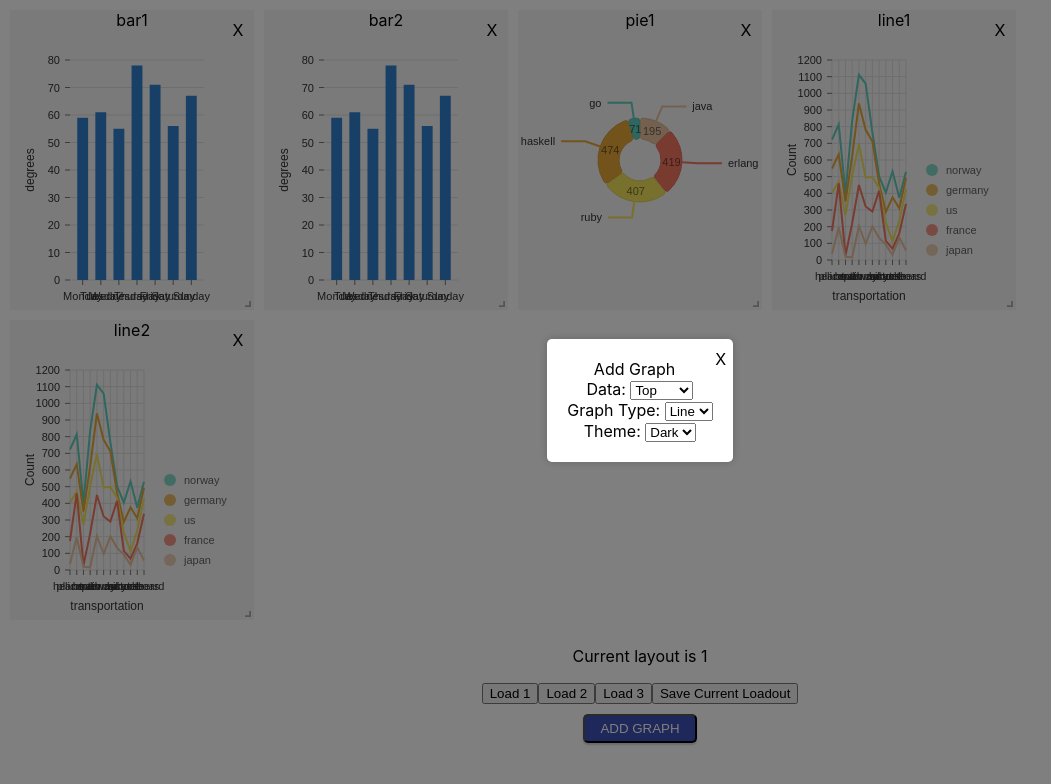
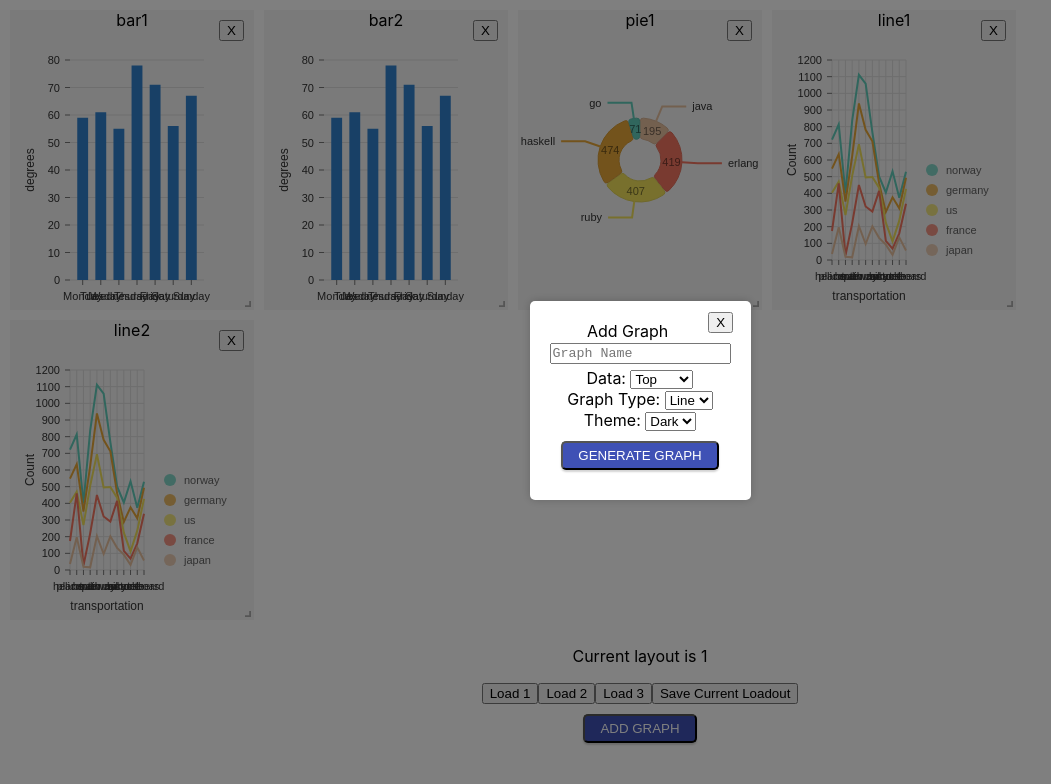
Before and after one commit to CS307PULSE/PULSE, a React (Create React App) app in the folder StatisticsPage/: page / in a window 1280 px wide. Both pictures are taken after a click on the button "ADD GRAPH". Shown: the top 784 px of the page, without its empty margins (0-1051 px from the left). Built offline with nearby package versions, Linux system fonts and the light colour scheme.

Commit message:
Moved Popup into GraphGrid and updated to CSS styling
Moved popup code into graphgrid b/c interconnected data
Changed lots of parts to css styling instead of styled styling

```diff
--- a/StatisticsPage/src/App.css
+++ b/StatisticsPage/src/App.css
@@ -12,3 +12,64 @@
   font-size: calc(10px + 2vmin);
   color: white;
 }
+
+.GraphCloseButton {
+  outline: 0 0 0;
+  position: absolute;
+  top: 10px;
+  right: 10px;
+  cursor: pointer;
+}
+
+.PopupCloseButton {
+  outline: 0 0 0;
+  position: relative;
+  top: -10px;
+  right: -40px;
+  cursor: pointer;
+}
+
+.TypButton {
+  background-color: #3f51b5;
+  color: white;
+  padding: 5px 15px;
+  border-radius: 5px;
+  outline: 0;
+  text-transform: uppercase;
+  margin: 10px 0px;
+  cursor: pointer;
+  box-shadow: 0px 2px 2px lightgray;
+  transition: ease background-color 250ms;
+  &:hover {
+    background-color: #283593;
+  }
+  &:disabled {
+    cursor: default;
+    opacity: 0.7;
+  }
+}
+
+.nameField {
+  resize: none;
+}
+
+.PopupOverlay {
+  position: fixed;
+  top: 0;
+  left: 0;
+  width: 100%;
+  height: 100%;
+  background: rgba(0, 0, 0, 0.5);
+  display: flex;
+  justify-content: center;
+  align-items: center;
+  z-index: 1000;
+}
+
+.PopupContent {
+  background: white;
+  padding: 20px;
+  border-radius: 5px;
+  box-shadow: 0px 0px 10px rgba(0, 0, 0, 0.2);
+  max-width: 80%;
+}
--- a/StatisticsPage/src/App.js
+++ b/StatisticsPage/src/App.js
@@ -1,47 +1,11 @@
-import React, { useState } from "react";
+import React from "react";
 import "./App.css";
 import GraphGrid from "./GraphGrid";
-import styled from "styled-components";
-import Popup from "./Popup";
-
-//Stylized button for adding a graph
-const Button = styled.button`
-  background-color: #3f51b5;
-  color: white;
-  padding: 5px 15px;
-  border-radius: 5px;
-  outline: 0;
-  text-transform: uppercase;
-  margin: 10px 0px;
-  cursor: pointer;
-  box-shadow: 0px 2px 2px lightgray;
-  transition: ease background-color 250ms;
-  &:hover {
-    background-color: #283593;
-  }
-  &:disabled {
-    cursor: default;
-    opacity: 0.7;
-  }
-`;
 
 function App() {
-  //Functions to enable opening and closing of the "Add Graph" menu
-  const [isPopupOpen, setIsPopupOpen] = useState(false);
-  const openPopup = () => {
-    setIsPopupOpen(true);
-  };
-  const closePopup = () => {
-    setIsPopupOpen(false);
-  };
-
   return (
     <div className="App">
       <GraphGrid />
-      <div>
-        <Button onClick={openPopup}>Add Graph</Button>
-      </div>
-      <Popup isOpen={isPopupOpen} onClose={closePopup} />
     </div>
   );
 }
--- a/StatisticsPage/src/GraphGrid.js
+++ b/StatisticsPage/src/GraphGrid.js
@@ -2,6 +2,7 @@ import React, { useState, useEffect } from "react";
 import ReactGridLayout, { Responsive, WidthProvider } from "react-grid-layout";
 import styled from "styled-components";
 import { BarGraph, LineGraph, PieGraph, data1, data2, data3 } from "./Graphs";
+import Popup from "./Popup";
 import "react-resizable/css/styles.css";
 
 const ResponsiveGridLayout = WidthProvider(Responsive);
@@ -9,16 +10,6 @@ const ResponsiveGridLayout = WidthProvider(Responsive);
 //Stylized div for each of the graph containers
 const GraphContainer = styled.div`
   background: #f5f5f5;
-`;
-
-//Stylized close button for graph containers
-const CloseButton = styled.span`
-  position: absolute;
-  width: 5%;
-  height: 5%;
-  top: 10px;
-  right: 10px;
-  cursor: pointer;
 `;
 
 //Default layout so that page does not look empty
@@ -150,6 +141,21 @@ export default function GraphGrid() {
     setLayout(getFromLS(layoutNumber));
   }, []);
 
+  //Functions to enable opening and closing of the "Add Graph" menu
+  const [isPopupOpen, setIsPopupOpen] = useState(false);
+  const openPopup = () => {
+    setIsPopupOpen(true);
+  };
+  const closePopup = () => {
+    setIsPopupOpen(false);
+  };
+
+  //Get data from add graph popup
+  const [newGraphData, setNewGraphData] = useState({});
+  const getNewGraphData = (newGraphData) => {
+    setNewGraphData(newGraphData);
+  };
+
   return (
     <React.Fragment>
       <ResponsiveGridLayout
@@ -161,12 +167,15 @@ export default function GraphGrid() {
         onLayoutChange={handleLayoutChange}
       >
         {layout.map((container) => (
-          <GraphContainer key={container.i} className="grid-cell">
+          <GraphContainer key={container.i}>
             <div>
               <div>{container.i}</div>
-              <CloseButton onClick={() => RemoveContainer(container.i)}>
+              <button
+                className="GraphCloseButton"
+                onClick={() => RemoveContainer(container.i)}
+              >
                 X
-              </CloseButton>
+              </button>
             </div>
             {container.graphType === "Bar" ? (
               <BarGraph
@@ -195,6 +204,16 @@ export default function GraphGrid() {
         <button onClick={() => handleLoadButtonClick(3)}>Load 3</button>
         <button onClick={handleSaveButtonClick}>Save Current Loadout</button>
       </div>
+      <div>
+        <button className="TypButton" onClick={openPopup}>
+          Add Graph
+        </button>
+      </div>
+      <Popup
+        isOpen={isPopupOpen}
+        onClose={closePopup}
+        addGraph={getNewGraphData}
+      />
     </React.Fragment>
   );
 }
--- a/StatisticsPage/src/Graphs.js
+++ b/StatisticsPage/src/Graphs.js
@@ -455,5 +455,3 @@ export const PieGraph = (props) => {
     />
   );
 };
-
-export default BarGraph;
--- a/StatisticsPage/src/Popup.js
+++ b/StatisticsPage/src/Popup.js
@@ -1,47 +1,19 @@
-import styled from "styled-components";
 import React, { useState } from "react";
 
-//Stylization for popup box
-const PopupOverlay = styled.div`
-  position: fixed;
-  top: 0;
-  left: 0;
-  width: 100%;
-  height: 100%;
-  background: rgba(0, 0, 0, 0.5);
-  display: flex;
-  justify-content: center;
-  align-items: center;
-  z-index: 1000;
-`;
-
-//Stylization for popup contents
-const PopupContent = styled.div`
-  background: white;
-  padding: 20px;
-  border-radius: 5px;
-  box-shadow: 0px 0px 10px rgba(0, 0, 0, 0.2);
-  max-width: 80%;
-`;
-
-//Stylization for popup close button
-const CloseButton = styled.span`
-  position: relative;
-  top: -10px;
-  right: -40px;
-  cursor: pointer;
-`;
-
 //Popup passing through open and close functions
-export default function Popup({ isOpen, onClose }) {
+export default function Popup({ isOpen, onClose, addGraph }) {
   //Use states for data to be read from when generating new graph container
+  const [graphName, setGraphName] = useState("");
   const [data, setData] = useState("top");
   const [graphType, setGraph] = useState("line");
   const [theme, setTheme] = useState("dark");
 
   if (!isOpen) return null; //Don't do anything when not open
 
-  //Functions to change data vars from dropdown boxes
+  //Functions to change data vars from input fields
+  const changeGraphName = (e) => {
+    setGraphName(e.target.value);
+  };
   const changeData = (e) => {
     setData(e.target.data);
   };
@@ -53,10 +25,24 @@ export default function Popup({ isOpen, onClose }) {
   };
 
   return (
-    <PopupOverlay>
-      <PopupContent>
+    <div className="PopupOverlay">
+      <div className="PopupContent">
         Add Graph
-        <CloseButton onClick={onClose}>X</CloseButton>
+        <button className="PopupCloseButton" onClick={onClose}>
+          X
+        </button>
+        <div>
+          <textarea
+            name="graphName"
+            rows={1}
+            cols={20}
+            className="nameField"
+            value={graphName}
+            onChange={changeGraphName}
+            placeholder="Graph Name"
+            required={true}
+          />
+        </div>
         <div>
           Data:{" "}
           <select value={data} onChange={changeData}>
@@ -79,7 +65,19 @@ export default function Popup({ isOpen, onClose }) {
             <option value="light">Light</option>
           </select>
         </div>
-      </PopupContent>
-    </PopupOverlay>
+        <div>
+          <button
+            className="TypButton"
+            onClick={() => {
+              addGraph({ data, graphType, theme });
+              onClose();
+            }}
+          >
+            {" "}
+            Generate Graph{" "}
+          </button>
+        </div>
+      </div>
+    </div>
   );
 }
```
